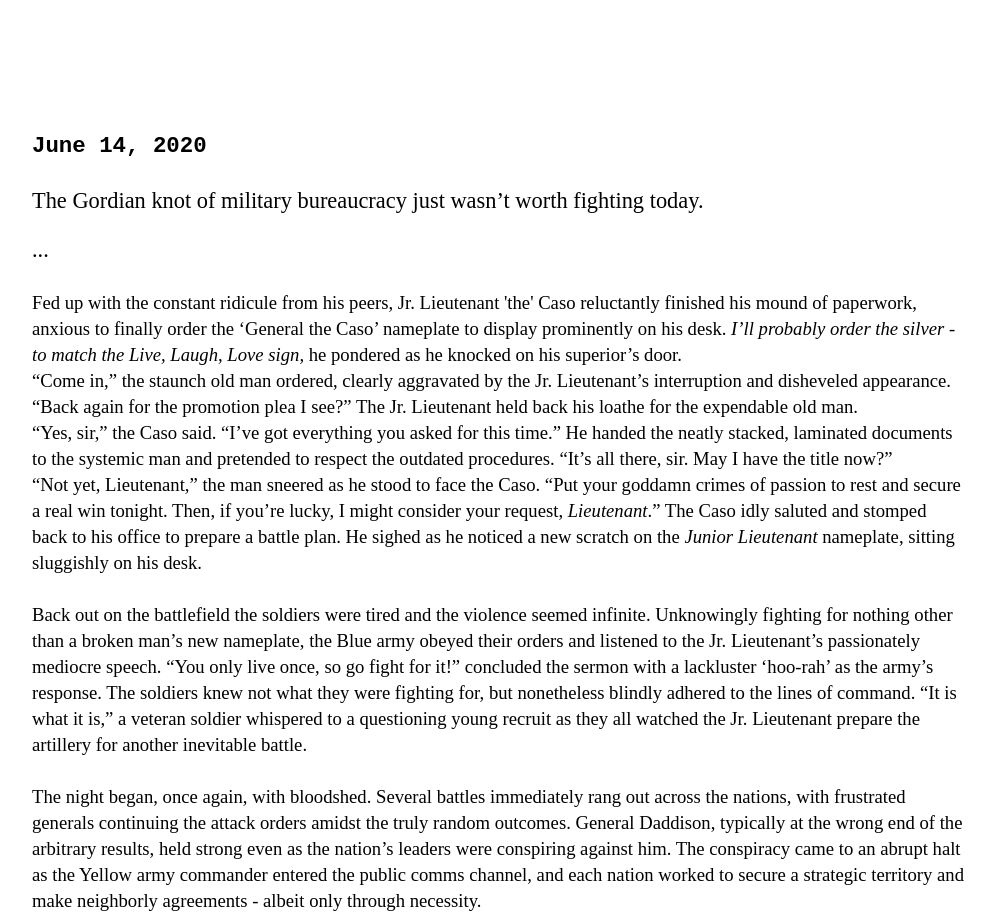
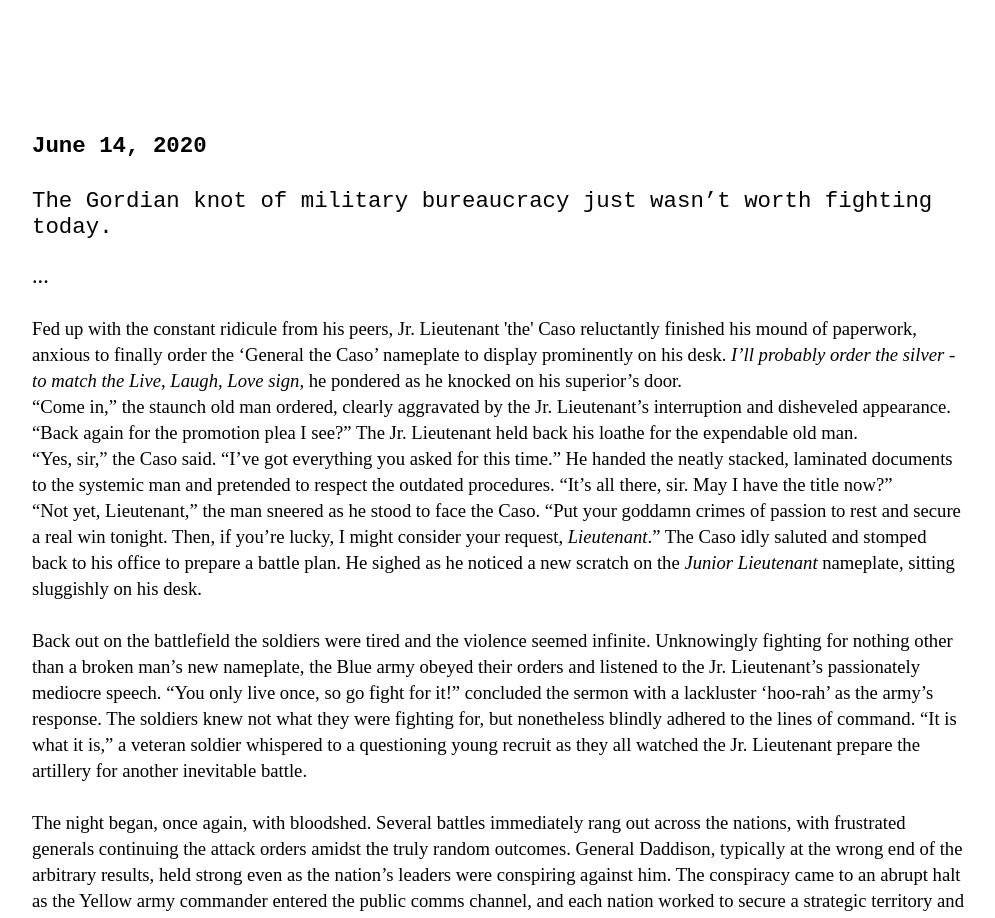
Before and after one commit to kduckets/tfw, a Next.js app: page / in a window 1280 px wide. Shown: the part 6440-7358 px from the top of the page, without its empty margins (142-1137 px from the left). Built offline with nearby package versions, Linux system fonts and the light colour scheme; a web font is replaced by a local one.

Commit message:
Update index.js

```diff
--- a/pages/index.js
+++ b/pages/index.js
@@ -185,8 +185,7 @@ perhaps the world), allowing a blood-colored history to once again, repeat itsel
 <div className="fullHeight">
 <p className="narration">
   <h4>June 14, 2020</h4>
-  </p>
-  <p>The Gordian knot of military bureaucracy just wasn’t worth fighting today.</p>
+  The Gordian knot of military bureaucracy just wasn’t worth fighting today. </p>
 
 <p className="story">...
 <br/>
```
